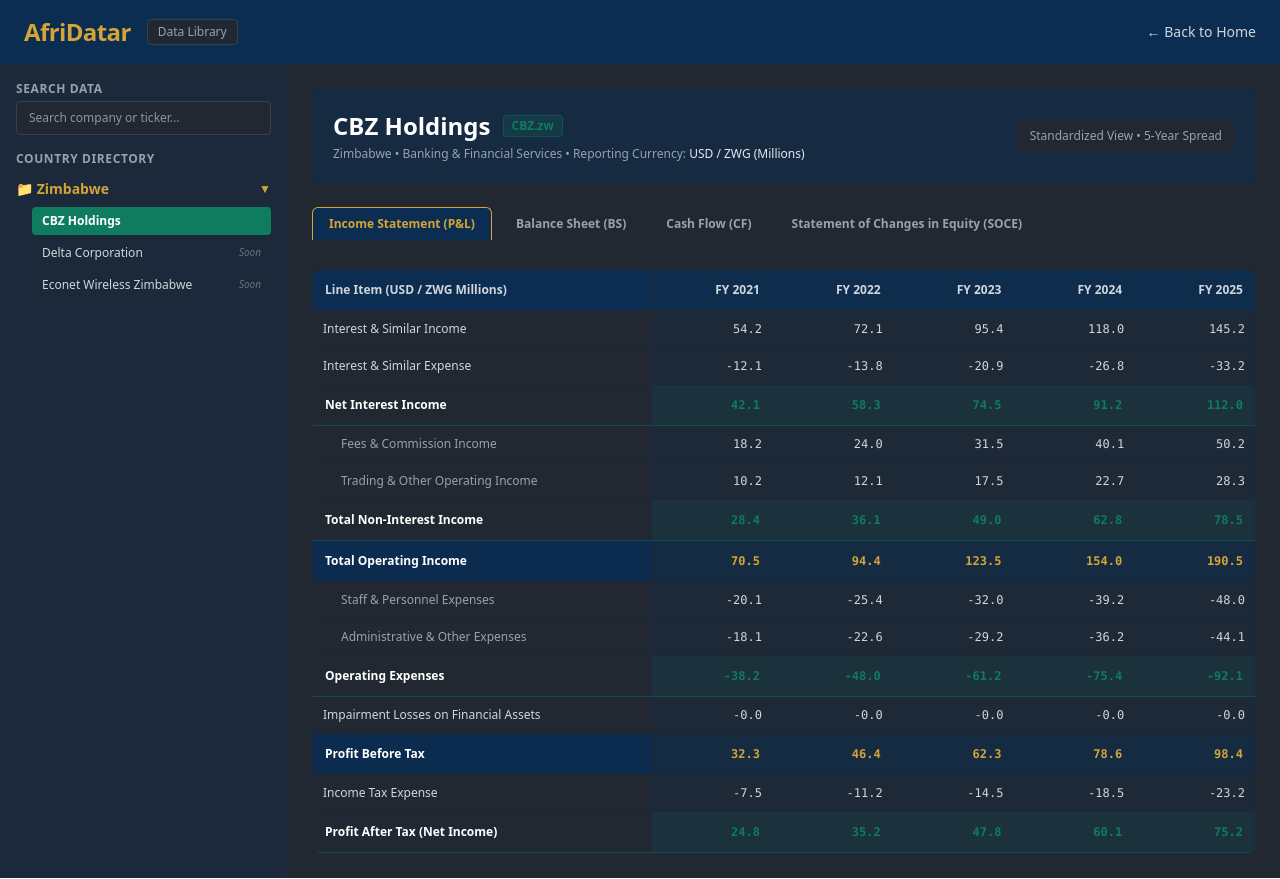
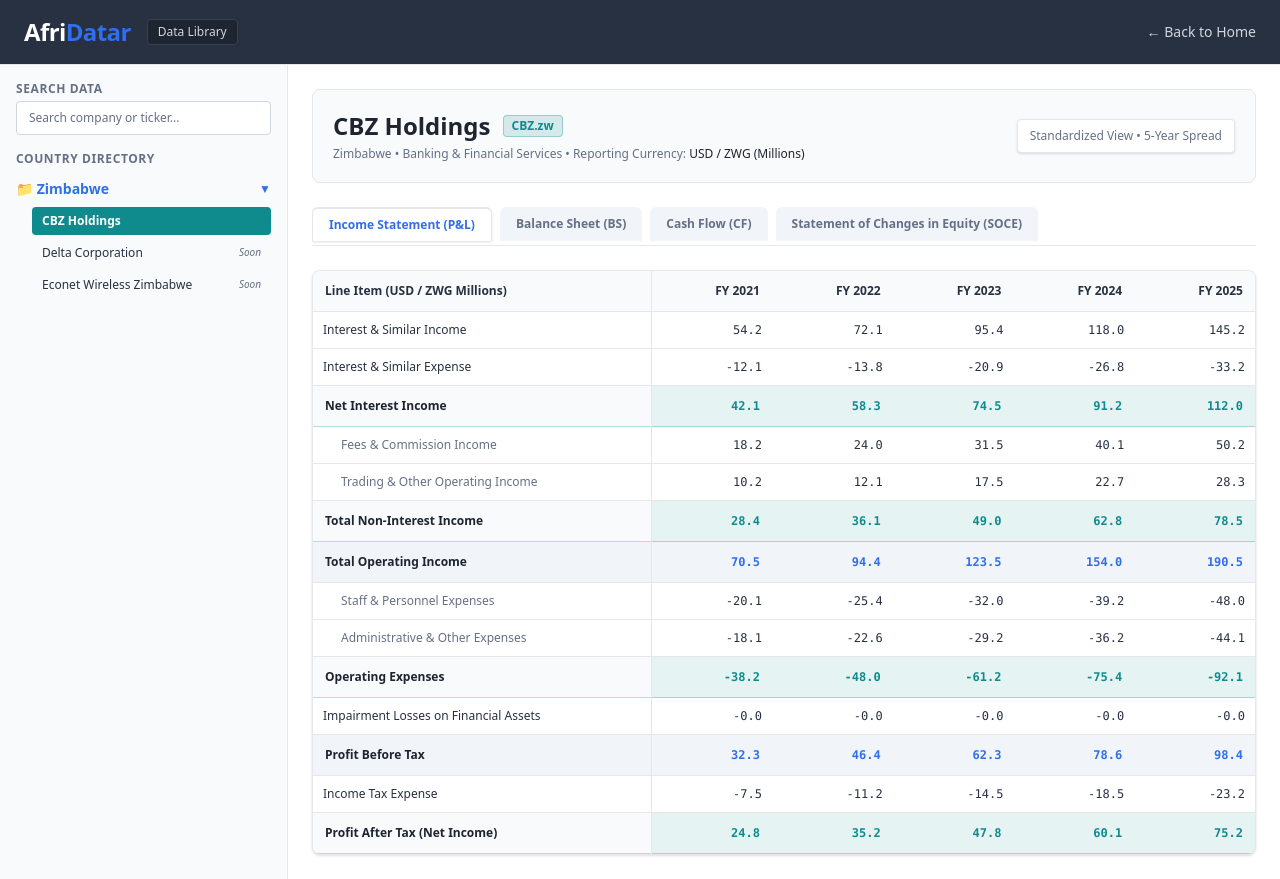
Before and after one commit to findatarate/afridatar, a Next.js app: page /data in a window 1280 px wide. Built offline with nearby package versions, Linux system fonts and the light colour scheme.

Commit message:
Refactor page layout and update styling

```diff
--- a/app/data/page.tsx
+++ b/app/data/page.tsx
@@ -3,7 +3,6 @@
 import Link from 'next/link';
 import { useState } from 'react';
 
-// --- Types ---
 type StatementTab = 'pnl' | 'bs' | 'cf' | 'soce';
 
 interface FinancialRow {
@@ -14,7 +13,6 @@
   values: { [year: string]: string };
 }
 
-// --- Sample Financial Data for CBZ Holdings (2021 - 2025) ---
 const YEARS = ['2021', '2022', '2023', '2024', '2025'];
 
 const PNL_DATA: FinancialRow[] = [
@@ -69,7 +67,6 @@
   { label: 'Closing Total Equity', isTotal: true, values: { '2021': '95.0', '2022': '128.0', '2023': '165.0', '2024': '205.0', '2025': '260.0' } },
 ];
 
-// --- Folder Structure ---
 interface CompanyItem {
   id: string;
   name: string;
@@ -101,7 +98,6 @@
   const [searchQuery, setSearchQuery] = useState('');
   const [openCountry, setOpenCountry] = useState<string>('Zimbabwe');
 
-  // Helper to determine which dataset to show
   const getActiveDataset = () => {
     switch (activeTab) {
       case 'pnl':
@@ -117,7 +113,6 @@
     }
   };
 
-  // Filter companies based on search input
   const filteredDirectory = DIRECTORY.map((folder) => {
     const matchingCompanies = folder.companies.filter((comp) =>
       comp.name.toLowerCase().includes(searchQuery.toLowerCase()) ||
@@ -128,21 +123,18 @@
   }).filter((folder) => folder.companies.length > 0);
 
   return (
-    <div className="min-h-screen bg-[#222831] text-white flex flex-col font-sans">
-      {/* Top Header */}
-      <header className="border-b border-gray-800 bg-[#0B2D52] px-6 py-4 flex justify-between items-center">
+    <div className="min-h-screen bg-white text-[#1E2430] flex flex-col font-sans">
+      {/* Dark Header Anchor */}
+      <header className="border-b border-gray-200 bg-[#273142] text-white px-6 py-4 flex justify-between items-center">
         <div className="flex items-center gap-4">
-          <Link href="/" className="text-2xl font-bold text-[#D4A437] tracking-tight hover:opacity-90 transition-opacity">
-            AfriDatar
+          <Link href="/" className="text-2xl font-bold text-white tracking-tight">
+            Afri<span className="text-[#2F6FED]">Datar</span>
           </Link>
-          <span className="text-xs text-gray-400 bg-[#222831] px-2.5 py-1 rounded border border-gray-700">
+          <span className="text-xs text-gray-300 bg-[#1E2430] px-2.5 py-1 rounded border border-gray-700">
             Data Library
           </span>
         </div>
-        <Link
-          href="/"
-          className="text-sm text-gray-300 hover:text-[#D4A437] transition-colors"
-        >
+        <Link href="/" className="text-sm text-gray-300 hover:text-white transition-colors">
           ← Back to Home
         </Link>
       </header>
@@ -150,10 +142,9 @@
       {/* Main Container */}
       <div className="flex-1 flex flex-col md:flex-row overflow-hidden">
         {/* Sidebar Directory */}
-        <aside className="w-full md:w-72 bg-[#0B2D52]/30 border-r border-gray-800 p-4 flex flex-col gap-4">
-          {/* Search Box */}
+        <aside className="w-full md:w-72 bg-[#F8FAFC] border-r border-gray-200 p-4 flex flex-col gap-4">
           <div>
-            <label className="text-xs font-semibold text-gray-400 uppercase tracking-wider block mb-1">
+            <label className="text-xs font-semibold text-[#667085] uppercase tracking-wider block mb-1">
               Search Data
             </label>
             <input
@@ -161,24 +152,23 @@
               placeholder="Search company or ticker..."
               value={searchQuery}
               onChange={(e) => setSearchQuery(e.target.value)}
-              className="w-full px-3 py-2 rounded bg-[#222831] border border-gray-700 text-xs text-white focus:outline-none focus:border-[#D4A437]"
+              className="w-full px-3 py-2 rounded bg-white border border-gray-300 text-xs text-[#1E2430] placeholder-[#667085] focus:outline-none focus:border-[#2F6FED]"
             />
           </div>
 
-          {/* Directory Tree */}
           <div className="flex-1 overflow-y-auto">
-            <span className="text-xs font-semibold text-gray-400 uppercase tracking-wider block mb-2">
+            <span className="text-xs font-semibold text-[#667085] uppercase tracking-wider block mb-2">
               Country Directory
             </span>
 
             {filteredDirectory.length === 0 ? (
-              <p className="text-xs text-gray-500 py-2">No matching companies found.</p>
+              <p className="text-xs text-[#667085] py-2">No matching companies found.</p>
             ) : (
               filteredDirectory.map((folder) => (
                 <div key={folder.country} className="mb-3">
                   <button
                     onClick={() => setOpenCountry(openCountry === folder.country ? '' : folder.country)}
-                    className="w-full text-left font-bold text-sm text-[#D4A437] flex justify-between items-center py-1 hover:opacity-80"
+                    className="w-full text-left font-bold text-sm text-[#2F6FED] flex justify-between items-center py-1 hover:opacity-80"
                   >
                     <span>📁 {folder.country}</span>
                     <span className="text-xs">{openCountry === folder.country ? '▼' : '▶'}</span>
@@ -192,13 +182,13 @@
                           onClick={() => setSelectedCompany(comp)}
                           className={`w-full text-left text-xs px-2.5 py-1.5 rounded flex justify-between items-center transition-colors ${
                             selectedCompany.id === comp.id
-                              ? 'bg-[#0F7B5F] text-white font-semibold'
-                              : 'text-gray-300 hover:bg-[#222831]'
+                              ? 'bg-[#0F8B8D] text-white font-semibold'
+                              : 'text-[#273142] hover:bg-gray-200/60'
                           }`}
                         >
                           <span>{comp.name}</span>
                           {!comp.hasData && (
-                            <span className="text-[10px] text-gray-500 italic">Soon</span>
+                            <span className="text-[10px] text-[#667085] italic">Soon</span>
                           )}
                         </button>
                       ))}
@@ -211,86 +201,83 @@
         </aside>
 
         {/* Financial Viewer Area */}
-        <main className="flex-1 p-6 overflow-x-auto flex flex-col gap-6">
-          {/* Company Metadata Header Card */}
-          <div className="bg-[#0B2D52]/50 border border-gray-800 p-5 rounded-lg flex flex-col md:flex-row justify-between items-start md:items-center gap-4">
+        <main className="flex-1 p-6 overflow-x-auto flex flex-col gap-6 bg-white">
+          {/* Header Card */}
+          <div className="bg-[#F8FAFC] border border-gray-200 p-5 rounded-lg flex flex-col md:flex-row justify-between items-start md:items-center gap-4">
             <div>
               <div className="flex items-center gap-3 mb-1">
-                <h1 className="text-2xl font-bold text-white">{selectedCompany.name}</h1>
-                <span className="bg-[#0F7B5F]/20 text-[#0F7B5F] text-xs font-semibold px-2 py-0.5 rounded border border-[#0F7B5F]/40">
+                <h1 className="text-2xl font-bold text-[#1E2430]">{selectedCompany.name}</h1>
+                <span className="bg-[#0F8B8D]/15 text-[#0F8B8D] text-xs font-semibold px-2 py-0.5 rounded border border-[#0F8B8D]/30">
                   {selectedCompany.ticker}
                 </span>
               </div>
-              <p className="text-xs text-gray-400">
-                {selectedCompany.country} • {selectedCompany.sector} • Reporting Currency: <span className="text-gray-200 font-medium">USD / ZWG (Millions)</span>
+              <p className="text-xs text-[#667085]">
+                {selectedCompany.country} • {selectedCompany.sector} • Reporting Currency: <span className="text-[#1E2430] font-medium">USD / ZWG (Millions)</span>
               </p>
             </div>
 
-            <div className="text-xs text-gray-400 bg-[#222831] px-3 py-2 rounded border border-gray-800">
+            <div className="text-xs text-[#667085] bg-white px-3 py-2 rounded border border-gray-200 shadow-sm">
               Standardized View • 5-Year Spread
             </div>
           </div>
 
-          {/* Statement View Navigation Tabs */}
-          <div className="border-b border-gray-800 flex gap-2 overflow-x-auto pb-1">
+          {/* Statement Switcher Tabs */}
+          <div className="border-b border-gray-200 flex gap-2 overflow-x-auto pb-1">
             <button
               onClick={() => setActiveTab('pnl')}
               className={`px-4 py-2 text-xs font-semibold rounded-t-md transition-colors ${
                 activeTab === 'pnl'
-                  ? 'bg-[#0B2D52] text-[#D4A437] border-t border-x border-[#D4A437]'
-                  : 'text-gray-400 hover:text-white bg-[#222831]'
+                  ? 'bg-white text-[#2F6FED] border-t-2 border-[#2F6FED] border-x border-gray-200 shadow-sm'
+                  : 'text-[#667085] hover:text-[#1E2430] bg-[#F1F5F9]'
               }`}
             >
               Income Statement (P&L)
             </button>
-
             <button
               onClick={() => setActiveTab('bs')}
               className={`px-4 py-2 text-xs font-semibold rounded-t-md transition-colors ${
                 activeTab === 'bs'
-                  ? 'bg-[#0B2D52] text-[#D4A437] border-t border-x border-[#D4A437]'
-                  : 'text-gray-400 hover:text-white bg-[#222831]'
+                  ? 'bg-white text-[#2F6FED] border-t-2 border-[#2F6FED] border-x border-gray-200 shadow-sm'
+                  : 'text-[#667085] hover:text-[#1E2430] bg-[#F1F5F9]'
               }`}
             >
               Balance Sheet (BS)
             </button>
-
             <button
               onClick={() => setActiveTab('cf')}
               className={`px-4 py-2 text-xs font-semibold rounded-t-md transition-colors ${
                 activeTab === 'cf'
-                  ? 'bg-[#0B2D52] text-[#D4A437] border-t border-x border-[#D4A437]'
-                  : 'text-gray-400 hover:text-white bg-[#222831]'
+                  ? 'bg-white text-[#2F6FED] border-t-2 border-[#2F6FED] border-x border-gray-200 shadow-sm'
+                  : 'text-[#667085] hover:text-[#1E2430] bg-[#F1F5F9]'
               }`}
             >
               Cash Flow (CF)
             </button>
-
             <button
               onClick={() => setActiveTab('soce')}
               className={`px-4 py-2 text-xs font-semibold rounded-t-md transition-colors ${
                 activeTab === 'soce'
-                  ? 'bg-[#0B2D52] text-[#D4A437] border-t border-x border-[#D4A437]'
-                  : 'text-gray-400 hover:text-white bg-[#222831]'
+                  ? 'bg-white text-[#2F6FED] border-t-2 border-[#2F6FED] border-x border-gray-200 shadow-sm'
+                  : 'text-[#667085] hover:text-[#1E2430] bg-[#F1F5F9]'
               }`}
             >
               Statement of Changes in Equity (SOCE)
             </button>
           </div>
 
-          {/* Side-by-Side Financial Table Grid */}
+          {/* Financial Table Grid */}
           {!selectedCompany.hasData ? (
-            <div className="bg-[#0B2D52]/20 border border-gray-800 p-12 text-center rounded-lg">
-              <p className="text-gray-400 text-sm">
-                Financial data for <span className="text-white font-semibold">{selectedCompany.name}</span> is currently being parsed and will be published shortly.
+            <div className="bg-[#F8FAFC] border border-gray-200 p-12 text-center rounded-lg">
+              <p className="text-[#667085] text-sm">
+                Financial data for <span className="text-[#1E2430] font-semibold">{selectedCompany.name}</span> is currently being parsed and will be published shortly.
               </p>
             </div>
           ) : (
-            <div className="bg-[#0B2D52]/20 border border-gray-800 rounded-lg overflow-x-auto shadow-inner">
+            <div className="bg-white border border-gray-200 rounded-lg overflow-x-auto shadow-sm">
               <table className="w-full text-left border-collapse min-w-[700px]">
                 <thead>
-                  <tr className="border-b border-gray-800 bg-[#0B2D52]/80 text-xs font-bold text-gray-300">
-                    <th className="p-3 sticky left-0 bg-[#0B2D52] min-w-[280px] border-r border-gray-800">
+                  <tr className="border-b border-gray-200 bg-[#F8FAFC] text-xs font-bold text-[#273142]">
+                    <th className="p-3 sticky left-0 bg-[#F8FAFC] min-w-[280px] border-r border-gray-200">
                       Line Item (USD / ZWG Millions)
                     </th>
                     {YEARS.map((year) => (
@@ -300,16 +287,16 @@
                     ))}
                   </tr>
                 </thead>
-                <tbody className="divide-y divide-gray-800/50 text-xs font-mono">
+                <tbody className="divide-y divide-gray-200 text-xs font-mono">
                   {getActiveDataset().map((row, idx) => {
                     if (row.isHeader) {
                       return (
-                        <tr key={idx} className="bg-[#0B2D52]/40 text-white font-bold">
-                          <td className="p-3 sticky left-0 bg-[#0B2D52]/90 border-r border-gray-800 font-sans">
+                        <tr key={idx} className="bg-[#F1F5F9] text-[#1E2430] font-bold">
+                          <td className="p-3 sticky left-0 bg-[#F1F5F9] border-r border-gray-200 font-sans">
                             {row.label}
                           </td>
                           {YEARS.map((yr) => (
-                            <td key={yr} className="p-3 text-right text-[#D4A437]">
+                            <td key={yr} className="p-3 text-right text-[#2F6FED]">
                               {row.values[yr]}
                             </td>
                           ))}
@@ -319,12 +306,12 @@
 
                     if (row.isTotal) {
                       return (
-                        <tr key={idx} className="bg-[#0F7B5F]/10 text-white font-bold border-t border-b border-[#0F7B5F]/40">
-                          <td className="p-3 sticky left-0 bg-[#222831] border-r border-gray-800 font-sans">
+                        <tr key={idx} className="bg-[#0F8B8D]/10 text-[#1E2430] font-bold border-t border-b border-[#0F8B8D]/30">
+                          <td className="p-3 sticky left-0 bg-[#F8FAFC] border-r border-gray-200 font-sans">
                             {row.label}
                           </td>
                           {YEARS.map((yr) => (
-                            <td key={yr} className="p-3 text-right text-[#0F7B5F]">
+                            <td key={yr} className="p-3 text-right text-[#0F8B8D]">
                               {row.values[yr]}
                             </td>
                           ))}
@@ -333,8 +320,8 @@
                     }
 
                     return (
-                      <tr key={idx} className="hover:bg-gray-800/40 text-gray-300">
-                        <td className={`p-2.5 sticky left-0 bg-[#222831] border-r border-gray-800 font-sans ${row.indent ? 'pl-7 text-gray-400' : ''}`}>
+                      <tr key={idx} className="hover:bg-gray-50 text-[#273142]">
+                        <td className={`p-2.5 sticky left-0 bg-white border-r border-gray-200 font-sans ${row.indent ? 'pl-7 text-[#667085]' : ''}`}>
                           {row.label}
                         </td>
                         {YEARS.map((yr) => (
```
